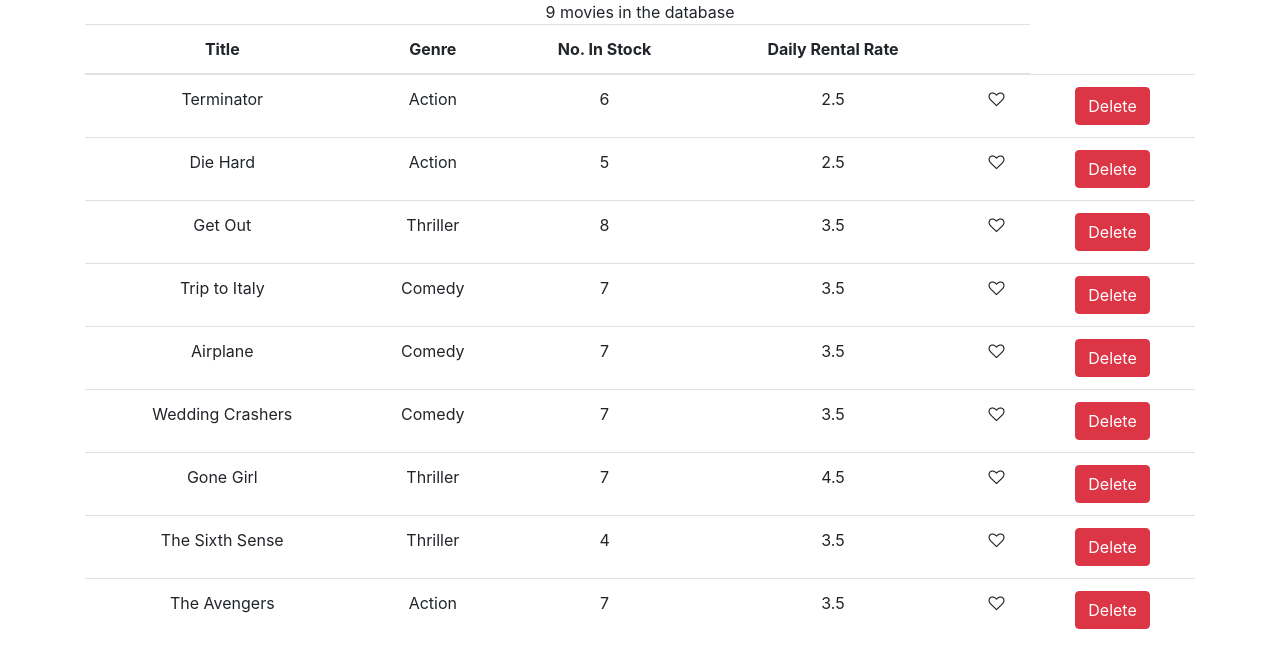
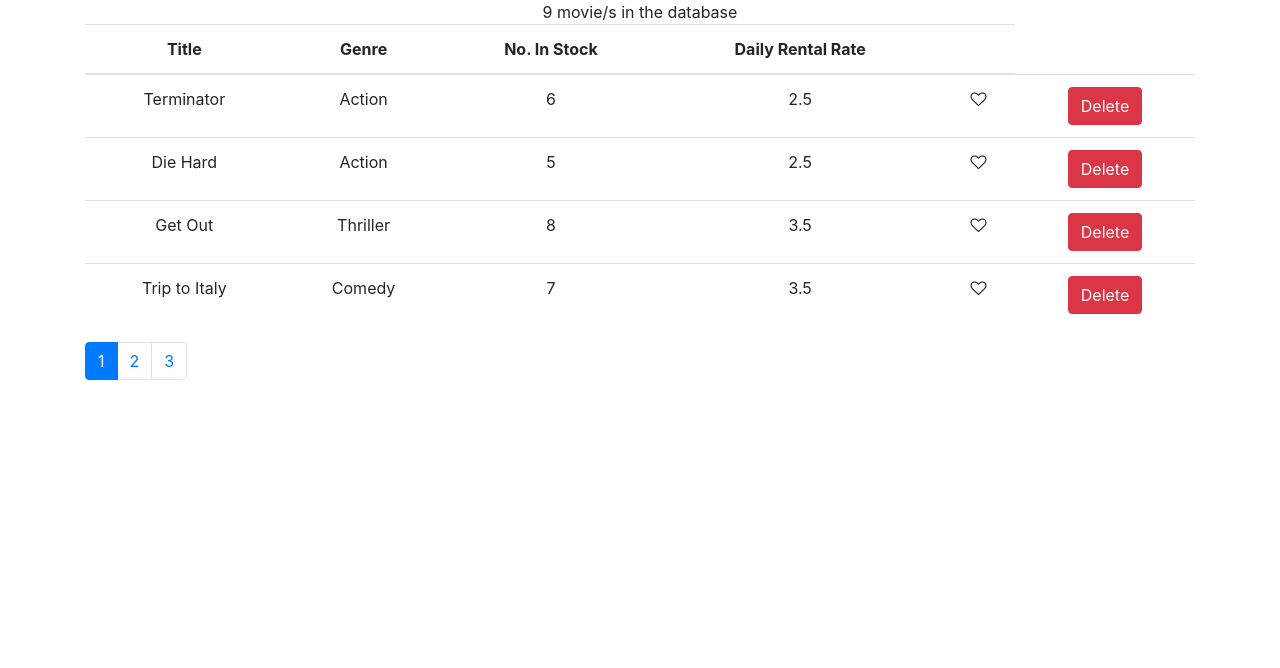
Before and after one commit to ajinkyatankhiwale/vidly, a React (Create React App) app: page / in a window 1280 px wide. Shown: the top 668 px of the page. Built offline with nearby package versions, Linux system fonts and the light colour scheme.

Commit message:
Pagination Componant

```diff
--- a/src/components/common/like.jsx
+++ b/src/components/common/like.jsx
@@ -5,7 +5,7 @@ const Like = props => {
   return (
     <i
       onClick={props.clickLike}
-      className="fa fa-heart-o"
+      className={props.movie.liked ? "fa fa-heart" : "fa fa-heart-o"}
       style={{ cursor: "pointer" }}
     />
   );
--- /dev/null
+++ b/src/components/common/pagination.jsx
@@ -0,0 +1,37 @@
+import React from "react";
+import _ from "lodash";
+import PropTypes from "prop-types";
+
+const Pagination = props => {
+  const { totalNoOfRecords, pageSize, currentPage, onPageClick } = props;
+  const totalNoOfPages = Math.ceil(totalNoOfRecords / pageSize);
+  const pages = _.range(1, totalNoOfPages + 1);
+
+  if (totalNoOfPages === 1) return null;
+
+  return (
+    <nav>
+      <ul className="pagination">
+        {pages.map(page => (
+          <li
+            key={page}
+            className={currentPage === page ? "page-item active" : "page-item"}
+          >
+            <a onClick={() => onPageClick(page)} className="page-link">
+              {page}
+            </a>
+          </li>
+        ))}
+      </ul>
+    </nav>
+  );
+};
+
+Pagination.propTypes = {
+  totalNoOfRecords: PropTypes.number,
+  pageSize: PropTypes.number,
+  currentPage: PropTypes.number,
+  onPageClick: PropTypes.func
+};
+
+export default Pagination;
--- a/src/components/movies.jsx
+++ b/src/components/movies.jsx
@@ -4,11 +4,15 @@ import { getMovies } from "../services/fakeMovieService";
 import "bootstrap/dist/css/bootstrap.css";
 import "font-awesome/css/font-awesome.css";
 import Like from "../components/common/like";
+import Pagination from "./common/pagination";
+import { getRecordsOnPage } from "../util/paginate";
 
 class Movies extends Component {
   state = {
     movies: getMovies(),
-    tableHeaders: ["Title", "Genre", "No. In Stock", "Daily Rental Rate", " "]
+    tableHeaders: ["Title", "Genre", "No. In Stock", "Daily Rental Rate", " "],
+    pageSize: 4,
+    currentPage: 1
   };
 
   handleDeleteMovie = movie => {
@@ -17,31 +21,49 @@ class Movies extends Component {
   };
 
   handleClickLike = movie => {
-    console.log("Click Event Fired");
-    console.log(movie);
+    const movies = [...this.state.movies];
+    const index = movies.indexOf(movie);
+    movies[index].liked = !movies[index].liked;
+    this.setState({ movies });
+  };
+
+  handleOnPageClick = page => {
+    this.setState({ currentPage: page });
   };
 
   render() {
-    const getHeader = (
+    const {
+      movies: allMovies,
+      currentPage,
+      pageSize,
+      tableHeaders
+    } = this.state;
+
+    const movies = getRecordsOnPage(allMovies, currentPage, pageSize);
+
+    const getTableHeader = (
       <thead>
         <tr>
-          {this.state.tableHeaders.map(tableHeader => (
+          {tableHeaders.map(tableHeader => (
             <th key={tableHeader}>{tableHeader}</th>
           ))}
         </tr>
       </thead>
     );
 
-    const getBody = (
+    const getTableBody = (
       <tbody>
-        {this.state.movies.map(movie => (
+        {movies.map(movie => (
           <tr key={movie._id}>
             <td>{movie.title}</td>
             <td>{movie.genre.name}</td>
             <td>{movie.numberInStock}</td>
             <td>{movie.dailyRentalRate}</td>
             <td>
-              <Like clickLike={() => this.handleClickLike(movie)} />
+              <Like
+                movie={movie}
+                clickLike={() => this.handleClickLike(movie)}
+              />
             </td>
             <td>
               <button
@@ -59,14 +81,20 @@ class Movies extends Component {
     return (
       <React.Fragment>
         <span>
-          {this.state.movies.length === 0
+          {allMovies.length === 0
             ? "No movies in the database"
-            : this.state.movies.length + " movies in the database"}
+            : allMovies.length + " movie/s in the database"}
         </span>
         <table className="table table-hover">
-          {getHeader}
-          {getBody}
+          {getTableHeader}
+          {getTableBody}
         </table>
+        <Pagination
+          totalNoOfRecords={allMovies.length}
+          pageSize={pageSize}
+          onPageClick={this.handleOnPageClick}
+          currentPage={this.state.currentPage}
+        />
       </React.Fragment>
     );
   }
--- /dev/null
+++ b/src/util/paginate.js
@@ -0,0 +1,9 @@
+import _ from "lodash";
+
+export function getRecordsOnPage(items, pageNo, pageSize) {
+  const startIndex = (pageNo - 1) * pageSize;
+  return _(items)
+    .slice(startIndex)
+    .take(pageSize)
+    .value();
+}
```
